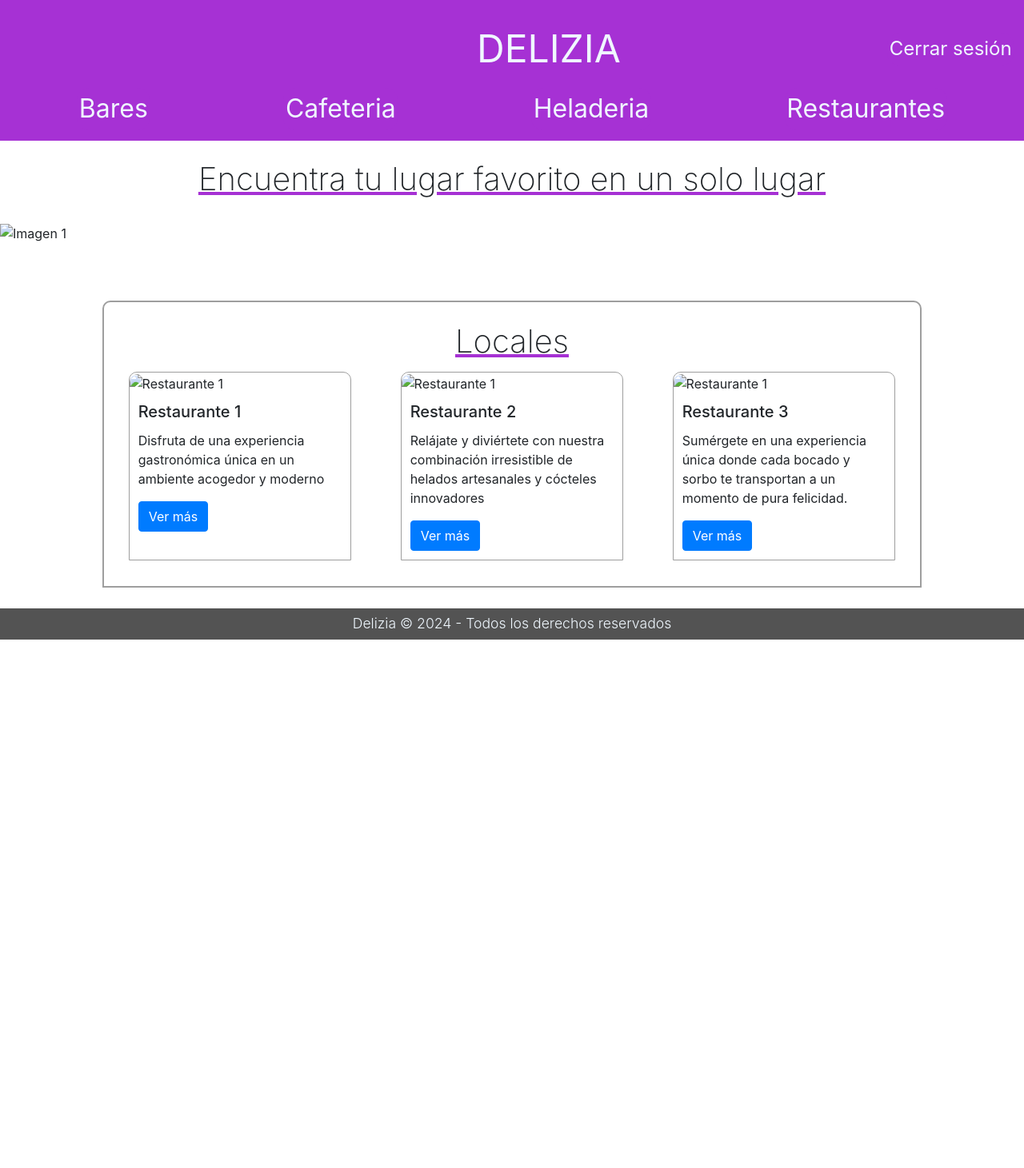
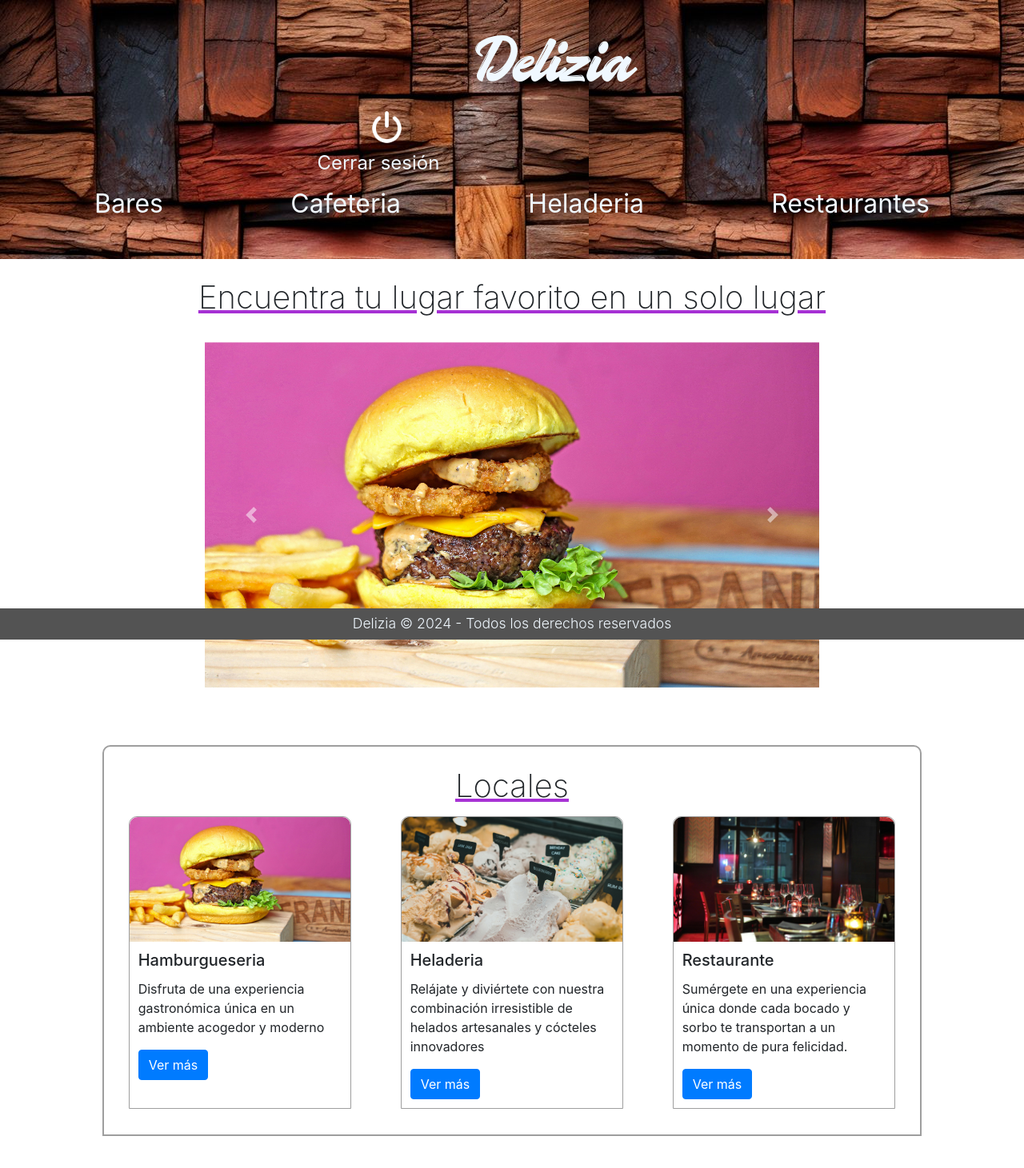
Before and after one commit to ianchu315/Delizia_S.A, a PHP site: page /inicio.html in a window 1280 px wide. Shown: the top 1461 px of the page at 80% size. Before the commit the page ends 800 px from the top, so only its background shows below. Run offline with PHP 8.4, Linux system fonts and the light colour scheme; some libraries are stand-ins or nearby versions.

Commit message:
Pagina Principal (casi terminada)
faltan resolver los "ver mas" de cada una de las cards

```diff
--- a/bares.html
+++ b/bares.html
@@ -11,12 +11,12 @@
 
     <header class="nav">
 
-        <a href="inicio.html" class="titulo">DELIZIA</a>
+        <a href="inicio.html" class="titulo">Delizia</a>
 
         <a class="a" href="login.html">Cerrar sesión</a>
 
         <div class="selecciones">
-            <a class="a" href="#">Bares</a>
+            <a class="a" href="bares.html">Bares</a>
             <a class="a" href="#bares">Cafeteria</a>
             <a class="a" href="#bares">Heladeria</a>
             <a class="a" href="#bares">Restaurantes</a>
--- a/inicio.html
+++ b/inicio.html
@@ -11,9 +11,11 @@
 
     <header class="nav">
 
-        <a href="inicio.html" class="titulo">DELIZIA</a>
+        <a href="inicio.html" class="titulo">Delizia</a>
 
-        <a class="a" href="login.html">Cerrar sesión</a>
+        <div class="cerrar_se">
+            <a class="a" href="login.html"><img src="img/boton.png" alt="boton">Cerrar sesión</a>
+        </div>
 
         <div class="selecciones">
             <a class="a" href="bares.html">Bares</a>
@@ -34,13 +36,13 @@
     <div id="carouselExampleControls" class="carousel slide" data-ride="carousel">
         <div class="carousel-inner">
             <div class="carousel-item active">
-                <img src="https://via.placeholder.com/1200x400?text=Imagen+1" class="d-block w-100 carousel-img" alt="Imagen 1">
+                <img src="img/hamburgueseria.jpg" class="d-block w-100 carousel-img" alt="Imagen 1">
             </div>
             <div class="carousel-item">
-                <img src="https://via.placeholder.com/1200x400?text=Imagen+2" class="d-block w-100 carousel-img" alt="Imagen 2">
+                <img src="img/heladeria.jpg" class="d-block w-100 carousel-img" alt="Imagen 2">
             </div>
             <div class="carousel-item">
-                <img src="https://via.placeholder.com/1200x400?text=Imagen+3" class="d-block w-100 carousel-img" alt="Imagen 3">
+                <img src="img/restaurante.jpg" class="d-block w-100 carousel-img" alt="Imagen 3">
             </div>
         </div>
         <a class="carousel-control-prev" href="#carouselExampleControls" role="button" data-slide="prev">
@@ -63,9 +65,9 @@
         <div class="roww">
             <!-- Locales cards -->
                     <div class="carta">
-                            <img src="https://via.placeholder.com/350x200?text=Restaurante+1" class="card-img-top" alt="Restaurante 1">
+                            <img src="img/hamburgueseria.jpg" class="card-img-top" alt="Restaurante 1">
                             <div class="cpadding">
-                                <h5 class="card-title">Restaurante 1</h5>
+                                <h5 class="card-title">Hamburgueseria</h5>
                                 <p class="card-text">Disfruta de una experiencia gastronómica única en un ambiente acogedor y moderno</p>
                                 <a href="#" class="btn btn-primary">Ver más</a>
                             </div>
@@ -73,9 +75,9 @@
 
                      <!-- Locales cards -->
                      <div class="carta">
-                        <img src="https://via.placeholder.com/350x200?text=Restaurante+1" class="card-img-top" alt="Restaurante 1">
+                        <img src="img/heladeria.jpg" class="card-img-top" alt="Restaurante 1">
                         <div class="cpadding">
-                            <h5 class="card-title">Restaurante 2</h5>
+                            <h5 class="card-title">Heladeria</h5>
                             <p class="card-text">Relájate y diviértete con nuestra combinación irresistible de helados artesanales y cócteles innovadores</p>
                             <a href="#" class="btn btn-primary">Ver más</a>
                         </div>
@@ -83,9 +85,9 @@
 
                  <!-- Locales cards -->
                  <div class="carta">
-                    <img src="https://via.placeholder.com/350x200?text=Restaurante+1" class="card-img-top" alt="Restaurante 1">
+                    <img src="img/restaurante.jpg" class="card-img-top" alt="Restaurante 1">
                     <div class="cpadding">
-                        <h5 class="card-title">Restaurante 3</h5>
+                        <h5 class="card-title">Restaurante</h5>
                         <p class="card-text">Sumérgete en una experiencia única donde cada bocado y sorbo te transportan a un momento de pura felicidad.</p>
                         <a href="#" class="btn btn-primary">Ver más</a>
                     </div>
--- a/style.css
+++ b/style.css
@@ -1,18 +1,24 @@
 /* body */
 
-body{
+  body{
     margin: 0;
     padding: 0;
+  }
 
+  #carouselExampleControls{
+    width: 60%;
+    margin-left: 20%;
   }
 
   /* nav */
 
   .nav{
+    background-image: url(img/wood\ texture.jpg);
     display: flex;
+    flex-wrap: wrap;
     justify-content: space-between;
     align-items: center;
-    padding:1%;
+    padding: 3%;
     background-color: rgb(166, 49, 212);
   }
 
@@ -26,29 +32,45 @@
     color: aliceblue;
     text-decoration: none;
     font-size: 200%;
-    padding: 0.2%;
+    padding: .6% .2%;
     transition: .1s
   }
 
   .selecciones a:hover{
-    text-decoration: underline;
+    text-decoration: underline rgb(166, 49, 212);
     transition: .1s;
     font-size: 250%;
   }
 
   .titulo{
+    display: flex;
+    font-size: 400%;
+    margin-left: 46%;
+    align-items: center;
     color: aliceblue;
-    font-size: 300%;
-    padding: 1% 0;
-    margin-left: 46.5%;
     text-decoration: none;
+    font-family: 'Aussten';
+    user-select: none;
   }
 
   .titulo:hover{
     color: aliceblue;
-    font-size: 300%;
-    padding: 1% 0;
     text-decoration: none;
+  }
+
+  .cerrar_se .a{
+    display: flex;
+    flex-direction: column;
+    align-items: end;
+  }
+
+  .cerrar_se img{
+    width: 10%;
+    margin-right: 8%;
+  }
+
+  .cerrar_se:hover{
+    text-decoration: underline aliceblue;
   }
 
   /* rgb(166, 49, 212); */
@@ -57,9 +79,8 @@
 
   .a{
     padding: .2%;
+    border-radius: 15px;
     color: aliceblue;
-    background-color: rgb(166, 49, 212);
-    border-radius: 15px;
     text-decoration: none;
     font-size: 150%;
     left: 40%;
@@ -74,9 +95,7 @@
     display: inline-block;
     padding: .5%;
     border-radius: 20px;
-    margin-left: 46%;
     color: aliceblue;
-    background-color: rgb(166, 49, 212);
     font-size: 300%;
   }
 
@@ -86,6 +105,13 @@
     font-weight: 180;
     justify-content: center;
     text-decoration: underline rgb(166, 49, 212);
+  }
+
+  @font-face {
+    font-family: 'Aussten';
+    src: url('fuente/Austten.ttf') format('truetype');
+    font-style: normal;
+    font-weight: normal;
   }
 
   /* cards */
@@ -227,6 +253,7 @@
     display: flex;
     justify-content: center;
     align-items: center;
+    flex-wrap: wrap;
   }
 
   /* footer */
```
Also changed, not shown: login.html (+4 -4 lines), fuente/Austten.ttf (added), img/boton.png (added), img/hamburgueseria.jpg (added), img/heladeria.jpg (added), img/logo_delizia.png (added), img/restaurante.jpg (added).
